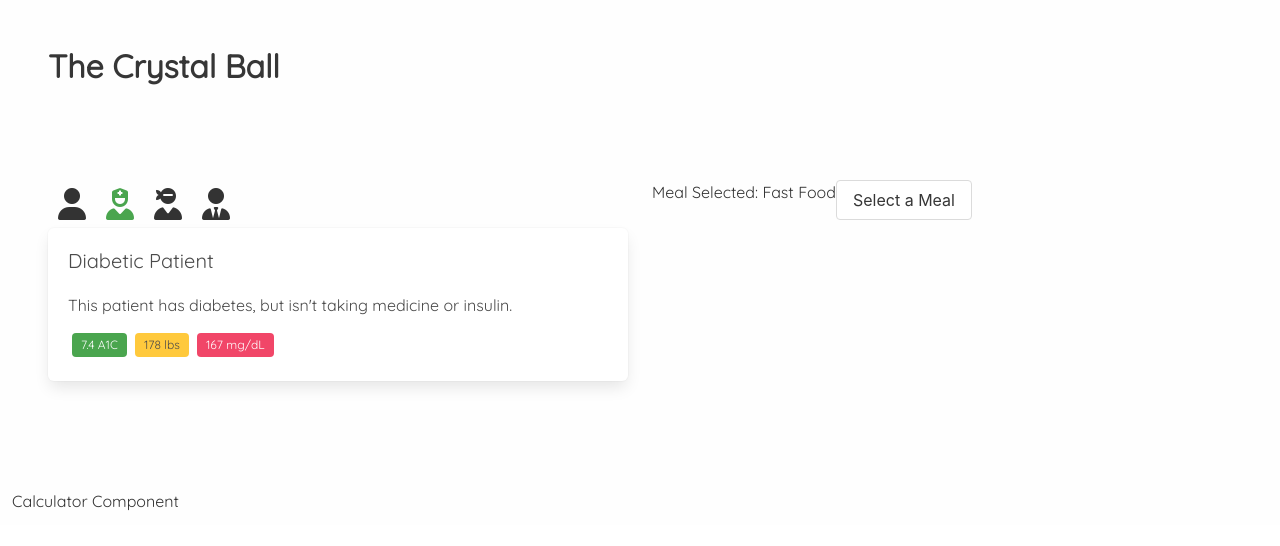
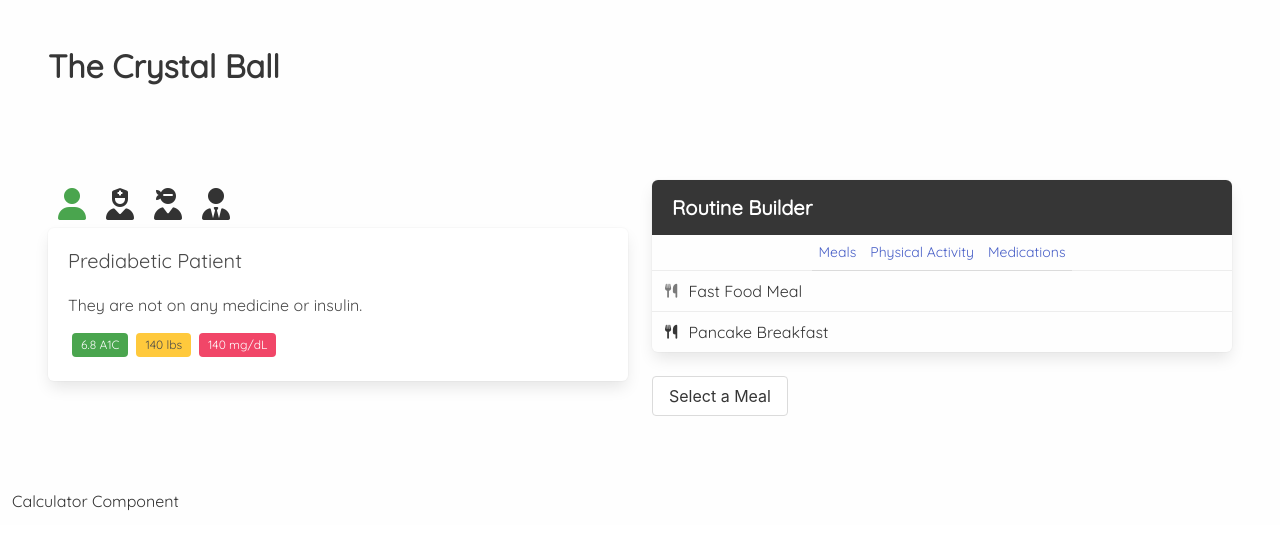
Before and after one commit to SaalikLok/glucose-trail-crystal-ball, a React (Vite) app: page /app in a window 1280 px wide. Shown: the top 546 px of the page. Built offline with nearby package versions, Linux system fonts and the light colour scheme.

Commit message:
refactored layout, static routine builder

```diff
--- a/src/components/crystal-ball-app/PatientPicker/patientSlice.ts
+++ b/src/components/crystal-ball-app/PatientPicker/patientSlice.ts
@@ -9,7 +9,7 @@ type PatientState = {
 };
 
 const initialState: PatientState = {
-  currentPatient: 1
+  currentPatient: 0
 };
 
 export const patientSlice = createSlice({
--- a/src/components/crystal-ball-app/RoutineBuilder/MealPicker.tsx
+++ b/src/components/crystal-ball-app/RoutineBuilder/MealPicker.tsx
@@ -32,7 +32,6 @@ const MealPicker = () => {
 
   return (
     <div className="dropdown is-hoverable">
-      <p>Meal Selected: {meals[currentRoutine.breakfastId - 1].name}</p>
       <div className="dropdown-trigger">
         <button className="button">
           <span>Select a Meal</span>
--- a/src/components/crystal-ball-app/RoutineBuilder/RoutineBuilder.tsx
+++ b/src/components/crystal-ball-app/RoutineBuilder/RoutineBuilder.tsx
@@ -4,6 +4,29 @@ import MealPicker from "./MealPicker";
 const RoutineBuilder = () => {
   return (
   <div className="column">
+    <nav className="panel is-dark">
+      <p className="panel-heading">
+        Routine Builder
+      </p>
+      <p className="panel-tabs">
+        <a className="active">Meals</a>
+        <a>Physical Activity</a>
+        <a>Medications</a>
+      </p>
+      <div className="panel-block">
+        <span className="panel-icon">
+          <i className="fas fa-utensils"></i>
+        </span>
+        Fast Food Meal
+      </div>
+      <div className="panel-block is-active">
+        <span className="panel-icon">
+          <i className="fas fa-utensils"></i>
+        </span>
+        Pancake Breakfast
+      </div>
+    </nav>
+
     <MealPicker />
   </div>);
 };
--- a/src/components/image-components/LandingImg.tsx
+++ b/src/components/image-components/LandingImg.tsx
@@ -3,8 +3,8 @@ import React from "react";
 const LandingImg = () => {
   return (
     <svg
-      width="1050"
-      height="997"
+      width="500"
+      height="450"
       viewBox="0 0 1050 997"
       fill="none"
       xmlns="http://www.w3.org/2000/svg"
```
